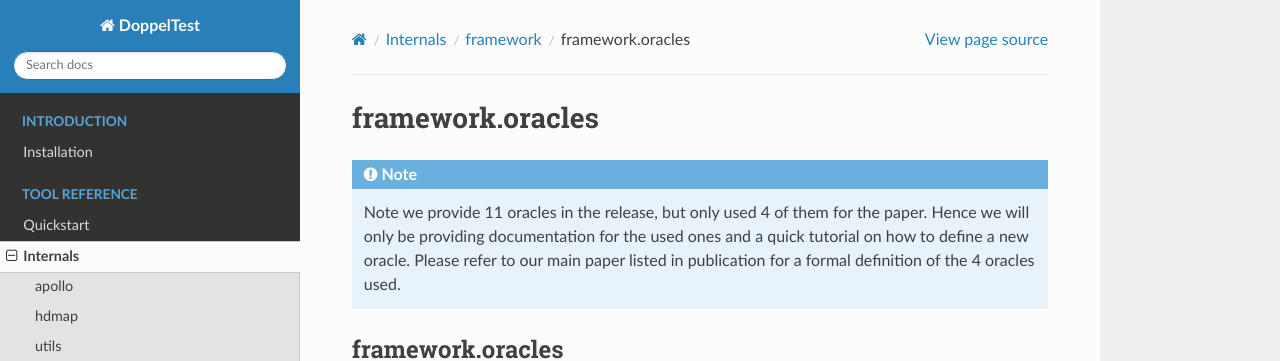
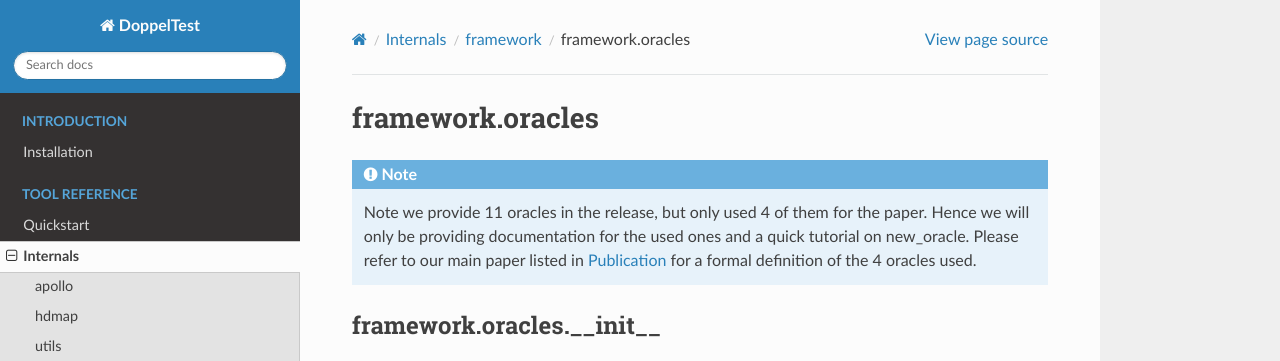
Before and after one commit to Software-Aurora-Lab/DoppelTest, a Sphinx documentation site: the page built from docs/source/internals/framework_oracles.rst, in a window 1280 px wide and 900 px high, cut to the strip 0-361 px from the top of the window. Built offline with Sphinx 7.4.7 and the Read the Docs theme 2.0.0, drawn with Linux system fonts in a browser that asks for light colours; some of the changed text lies outside the part shown.

Commit message:
Update framework_oracles.rst

```diff
--- a/docs/source/internals/framework_oracles.rst
+++ b/docs/source/internals/framework_oracles.rst
@@ -2,11 +2,11 @@ framework.oracles
 ------------------
 .. note:: Note we provide 11 oracles in the release, but only used 4 of them for
     the paper. Hence we will only be providing documentation for the used ones and
-    a quick tutorial on how to define a new oracle. Please refer to our main paper
-    listed in :ref:`publication` for a formal definition of the 4 oracles used.
+    a quick tutorial on :ref:`new_oracle`. Please refer to our main paper
+    listed in :ref:`publication:publication` for a formal definition of the 4 oracles used.
 
-framework.oracles
-^^^^^^^^^^^^^^^^^
+framework.oracles.__init__
+^^^^^^^^^^^^^^^^^^^^^^^^^^
 
 .. automodule:: framework.oracles
     :members:
```
